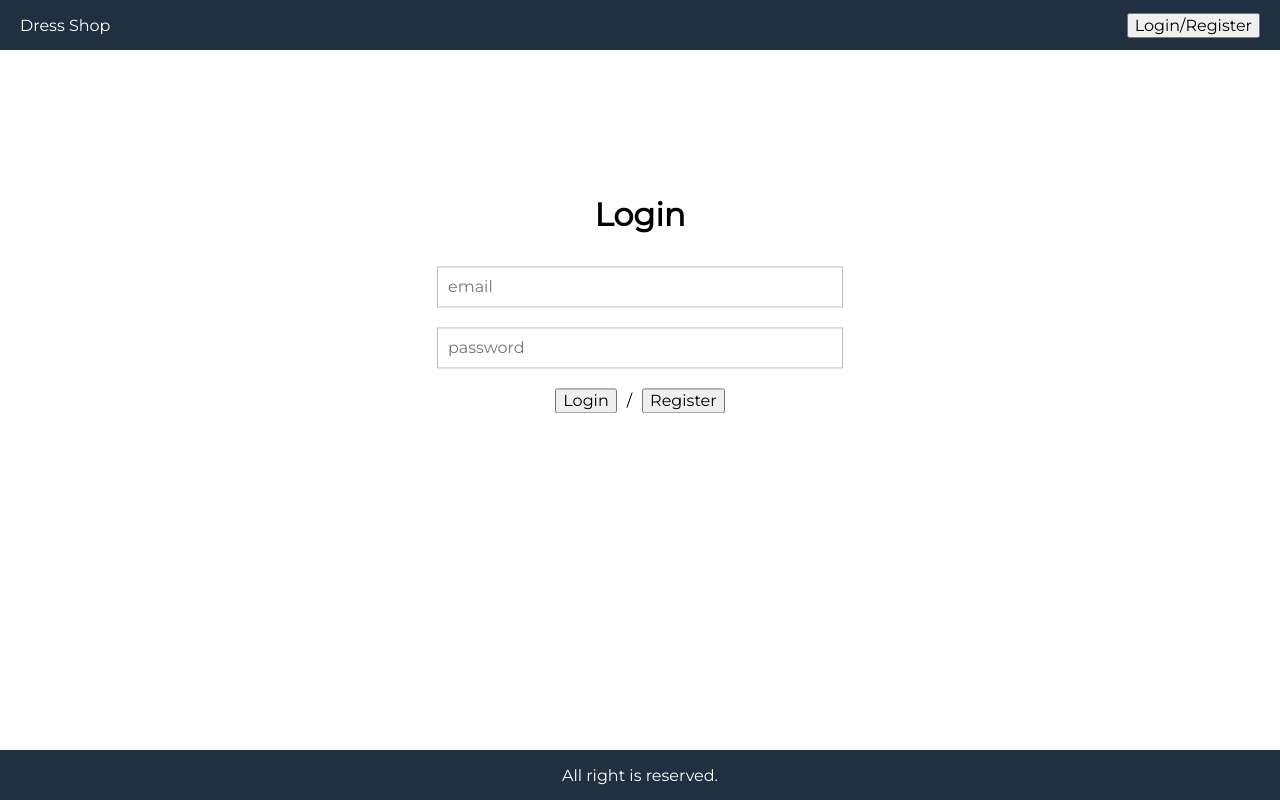
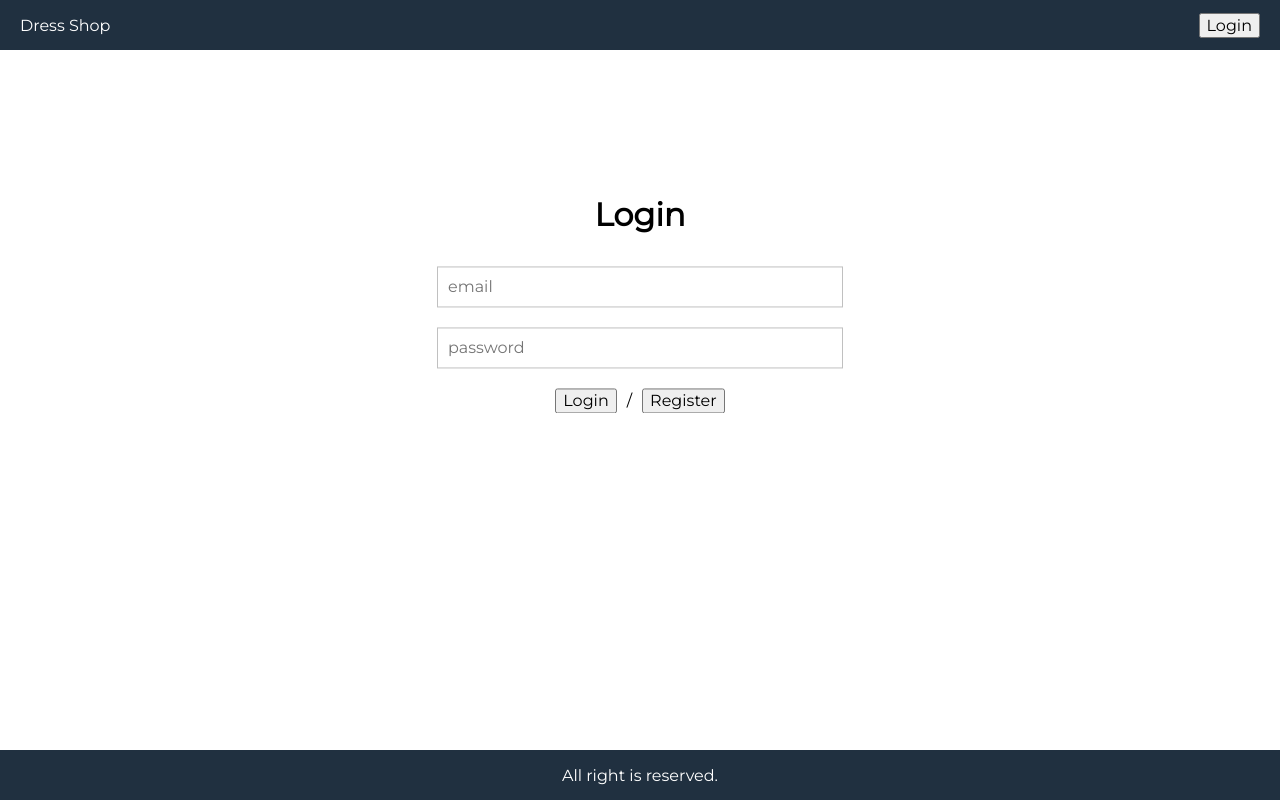
Before and after one commit to Lekkyjay/redux-shoppingCart, a React (Create React App) app: page /login in a window 1280 px wide. Built offline with nearby package versions, Linux system fonts and the light colour scheme.

Commit message:
...more styles

```diff
--- a/src/components/AuthNavs.js
+++ b/src/components/AuthNavs.js
@@ -24,7 +24,7 @@
         </div>
       ) : (
         <div>
-          <button onClick={login}>Login/Register</button>
+          <button onClick={login}>Login</button>
         </div>
       )}
     </nav>
--- a/src/index.css
+++ b/src/index.css
@@ -130,6 +130,7 @@
 .product img {
   max-width: 37rem;
   max-height: 37rem;
+  width: 100%;
 }
 .product-price {
   display: flex;
```
